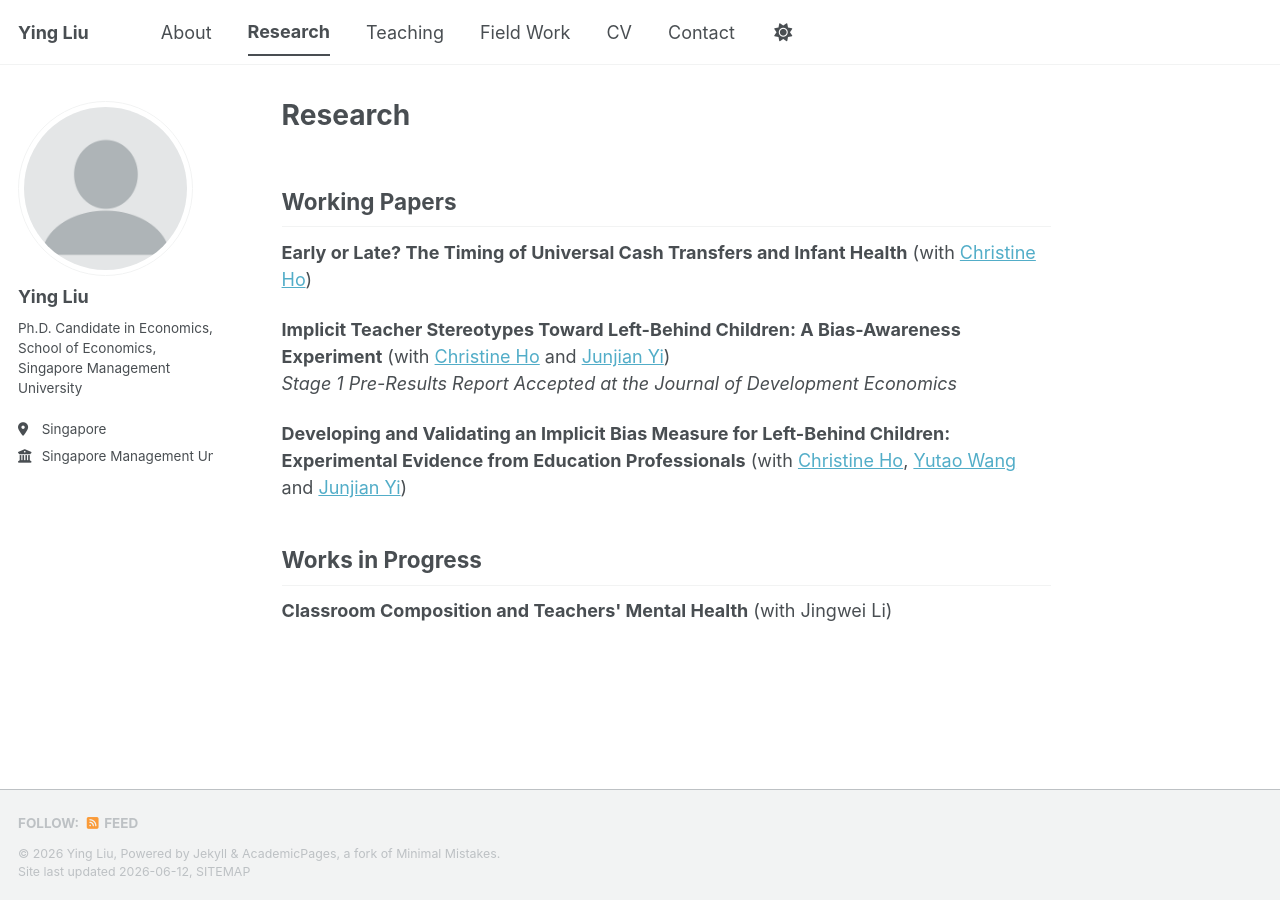
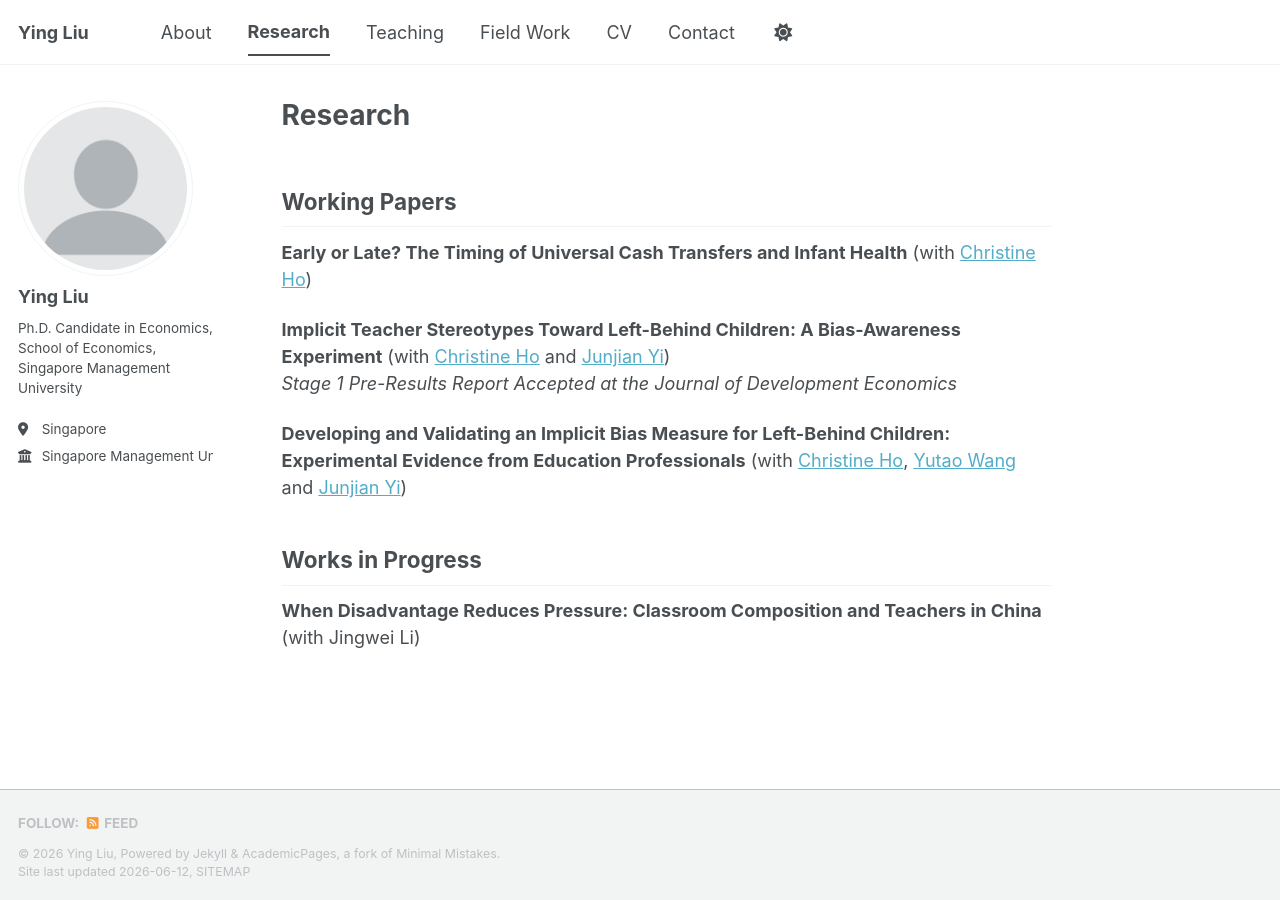
Before and after one commit to YingLIU2022/YingLIU2022.github.io, a Jekyll site: the page built from _pages/publications.html, in a window 1280 px wide. Built offline with Jekyll 4.4.1, drawn with Linux system fonts in a browser that asks for light colours; a script bundle is joined from its source files by our own code; library files that are not in the unit come from our copies.

Commit message:
Update publications.html

```diff
--- a/_pages/publications.html
+++ b/_pages/publications.html
@@ -15,4 +15,4 @@ author_profile: true
 
 <h2>Works in Progress</h2>
 
-<p><strong>Classroom Composition and Teachers' Mental Health</strong> (with Jingwei Li)</p>
+<p><strong>When Disadvantage Reduces Pressure: Classroom Composition and Teachers in China</strong> (with Jingwei Li)</p>
```
